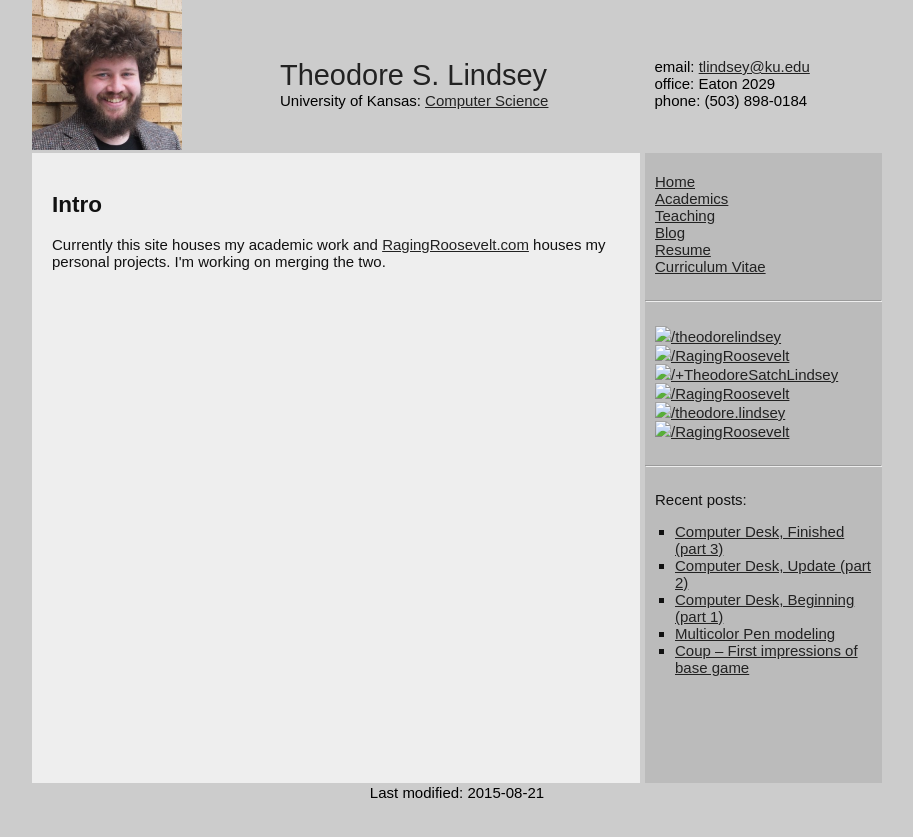
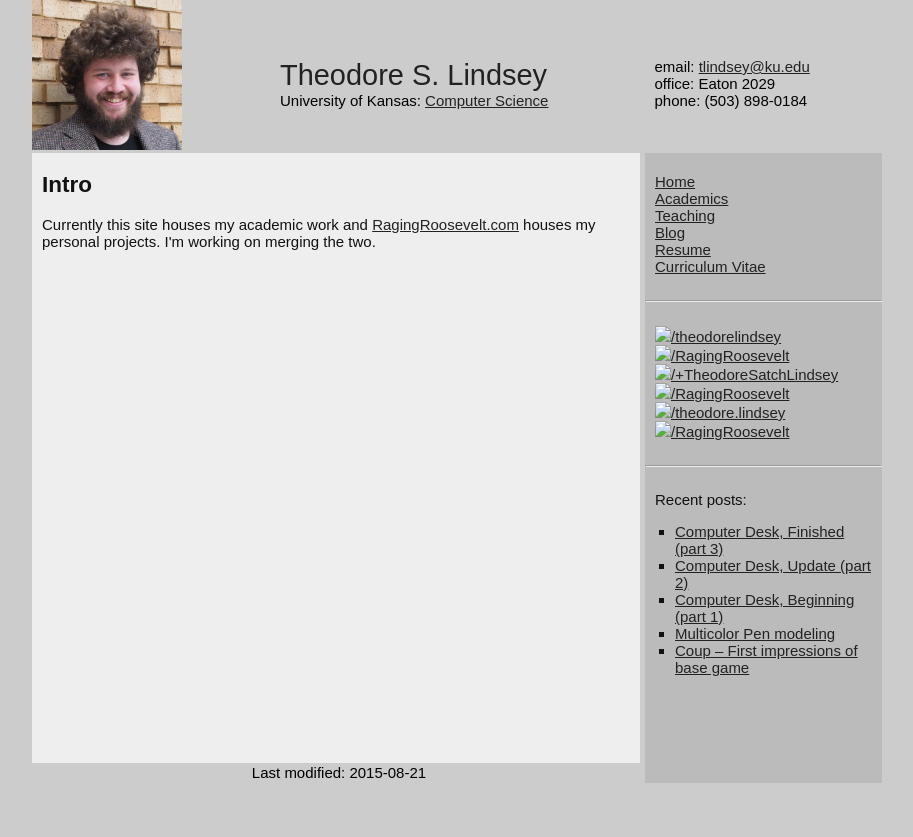
Before and after one commit to RagingRoosevelt/RagingRoosevelt.github.io, a Jekyll site: the page built from index.html, in a window 1280 px wide. Shown: the top 837 px of the page, without its empty margins (183-1096 px from the left). Built offline with Jekyll 4.4.1, drawn with Linux system fonts in a browser that asks for light colours.

Commit message:
more layout tweaks

```diff
--- a/css/grad.css
+++ b/css/grad.css
@@ -61,9 +61,9 @@
 }
 
 #content {
-    width:583px;
+    width:588px;
         /*width:75%;*/
-    padding:20px 5px 10px 20px;
+    padding:0px 10px 10px 10px;
         display:inline-block;
     background-color:#EEEEEE;
     min-height: 600px;
```
